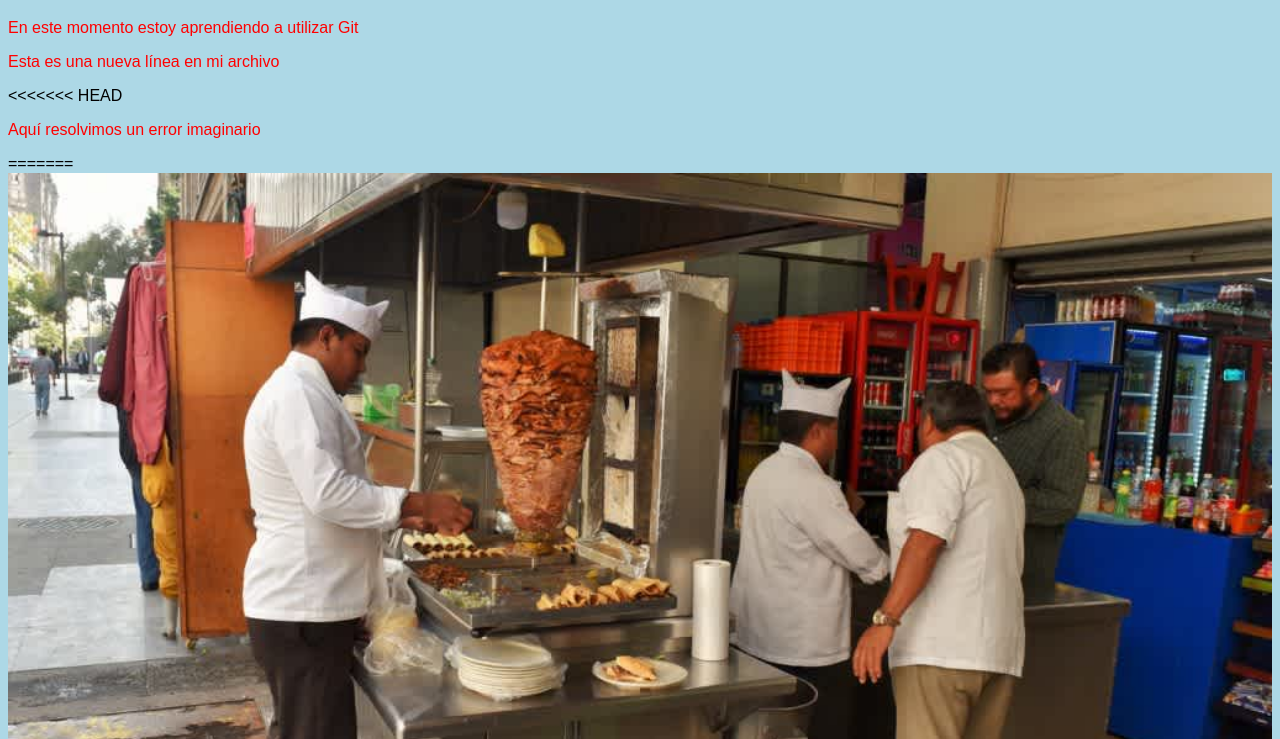
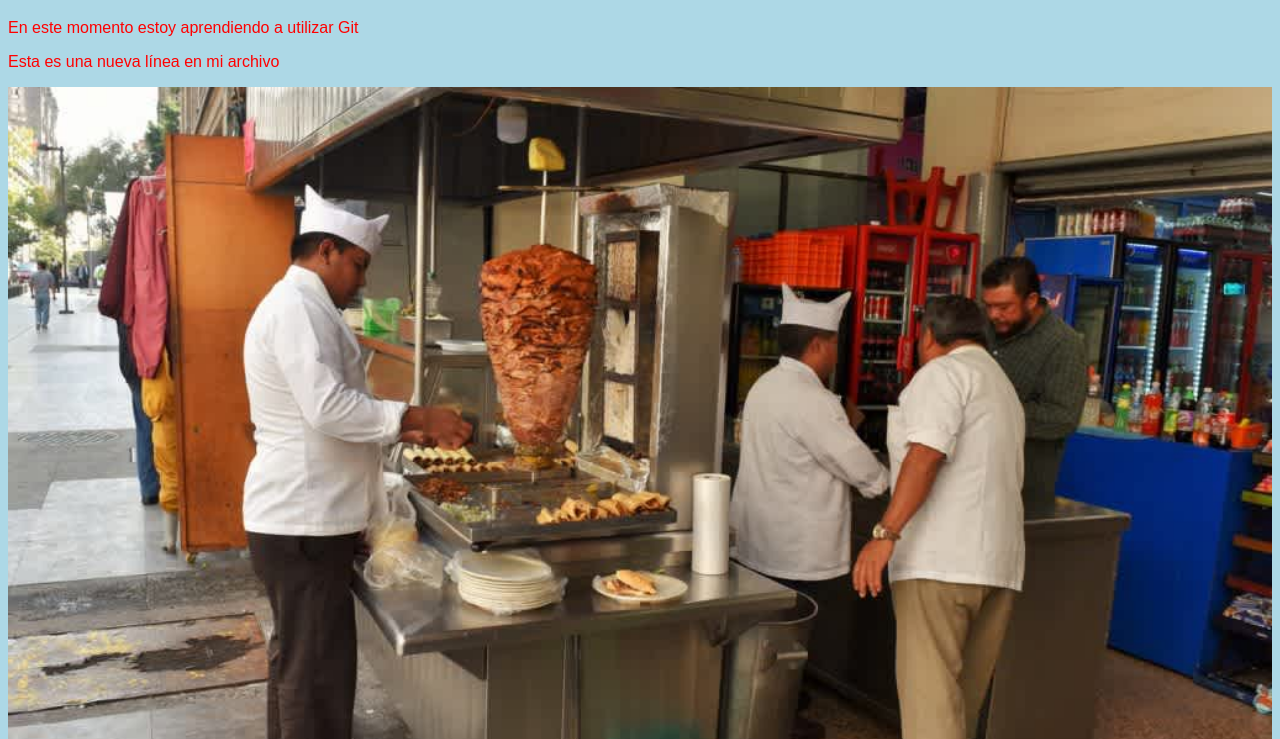
Before and after one commit to LudicrousGosling/git-project, a plain HTML site: page index.html in a window 1280 px wide. Shown: the part 61-800 px from the top of the page. Drawn offline with Linux system fonts and the light colour scheme.

Commit message:
Un cambio más

```diff
--- a/index.html
+++ b/index.html
@@ -10,11 +10,7 @@
     <h1>Cómo utilizar Git</h1>
     <p>En este momento estoy aprendiendo a utilizar Git</p>
     <p>Esta es una nueva línea en mi archivo</p>
-<<<<<<< HEAD
-    <p>Aquí resolvimos un error imaginario</p>
-=======
     <img src="taqueria.jpg" alt="Imagen de una taquería" style="width: 100%;">
     <div><img src="restaurante.jpg" alt="Imagen de un restaurante" style="width: 100%;"></div>
->>>>>>> project-images
 </body>
 </html>
```
